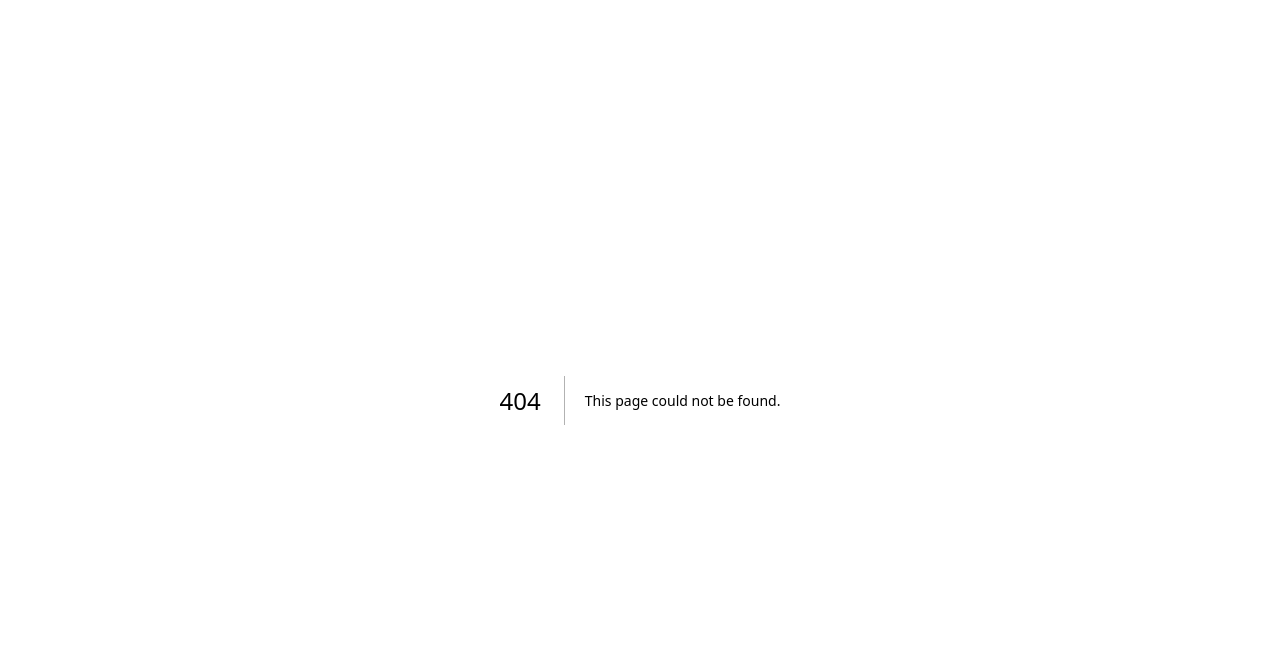
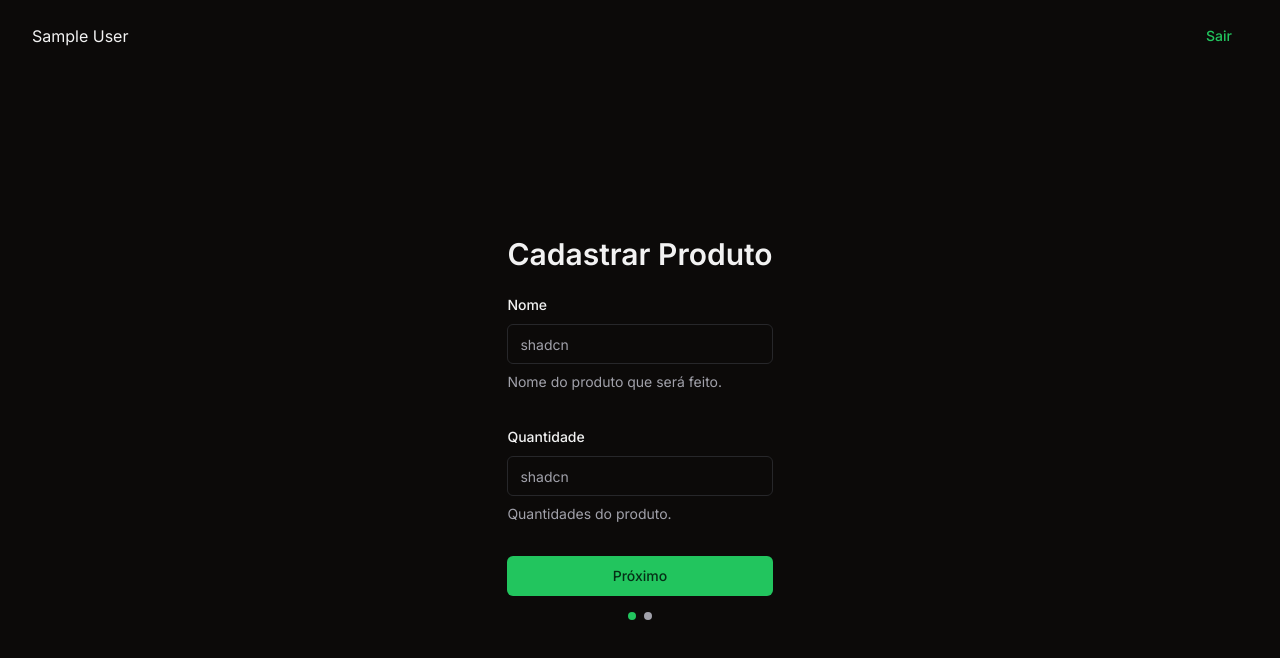
Before and after one commit to miguelfiais/gastei-quanto, a Next.js app: page /novo-produto in a window 1280 px wide. Before the commit this address had no page. Shown: the top 658 px of the page. Built offline with nearby package versions, Linux system fonts and the light colour scheme; no server answers; sample sign-in values are in the browser's storage.

Commit message:
feat: add new product form

```diff
--- /dev/null
+++ b/src/app/novo-produto/page.tsx
@@ -0,0 +1,25 @@
+import Header from '@/components/header'
+import NewProductForm from '@/components/new-product-form'
+import { getCurrentUser } from '@/lib/session'
+import { redirect } from 'next/navigation'
+
+const NewProduct = async () => {
+  const user = await getCurrentUser()
+
+  if (!user) redirect('/login')
+
+  return (
+    <>
+      <Header user={user} />
+      <div className="container flex flex-grow flex-col items-center justify-center">
+        <NewProductForm userEmail={user.email} />
+        <div className="flex items-center gap-2 py-4">
+          <div className="h-2 w-2 rounded-full bg-primary" />
+          <div className="h-2 w-2 rounded-full bg-muted-foreground" />
+        </div>
+      </div>
+    </>
+  )
+}
+
+export default NewProduct
--- /dev/null
+++ b/src/components/new-product-form.tsx
@@ -0,0 +1,99 @@
+'use client'
+
+import { zodResolver } from '@hookform/resolvers/zod'
+import { useForm } from 'react-hook-form'
+import * as z from 'zod'
+
+import { Button } from '@/components/ui/button'
+import {
+  Form,
+  FormControl,
+  FormDescription,
+  FormField,
+  FormItem,
+  FormLabel,
+  FormMessage,
+} from '@/components/ui/form'
+import { Input } from '@/components/ui/input'
+
+const formSchema = z.object({
+  name: z
+    .string({
+      required_error: 'O nome é obrigatório',
+    })
+    .min(2, {
+      message: 'O nome deve ter pelo menos 2 caracteres.',
+    }),
+  quantity: z
+    .string({
+      required_error: 'Infome a quantidade do produto',
+    })
+    .min(1, {
+      message: 'Digite pelo menos 1 caracter',
+    }),
+})
+
+interface NewProductFormProps {
+  userEmail: string | undefined | null
+}
+
+const NewProductForm = ({ userEmail }: NewProductFormProps) => {
+  const form = useForm<z.infer<typeof formSchema>>({
+    resolver: zodResolver(formSchema),
+    defaultValues: {
+      name: '',
+      quantity: '',
+    },
+  })
+
+  function onSubmit(values: z.infer<typeof formSchema>) {
+    console.log(values)
+  }
+
+  return (
+    <div>
+      <h2 className="mb-5 text-center text-3xl font-semibold">
+        Cadastrar Produto
+      </h2>
+      <Form {...form}>
+        <form onSubmit={form.handleSubmit(onSubmit)} className="space-y-8">
+          <FormField
+            control={form.control}
+            name="name"
+            render={({ field }) => (
+              <FormItem>
+                <FormLabel>Nome</FormLabel>
+                <FormControl>
+                  <Input placeholder="shadcn" {...field} />
+                </FormControl>
+                <FormDescription>
+                  Nome do produto que será feito.
+                </FormDescription>
+                <FormMessage />
+              </FormItem>
+            )}
+          />
+          <FormField
+            control={form.control}
+            name="quantity"
+            render={({ field }) => (
+              <FormItem>
+                <FormLabel>Quantidade</FormLabel>
+                <FormControl>
+                  <Input placeholder="shadcn" {...field} />
+                </FormControl>
+                <FormDescription>Quantidades do produto.</FormDescription>
+                <FormMessage />
+              </FormItem>
+            )}
+          />
+          <Button type="submit" className="w-full">
+            Próximo
+          </Button>
+        </form>
+      </Form>
+    </div>
+  )
+}
+
+export default NewProductForm
```
